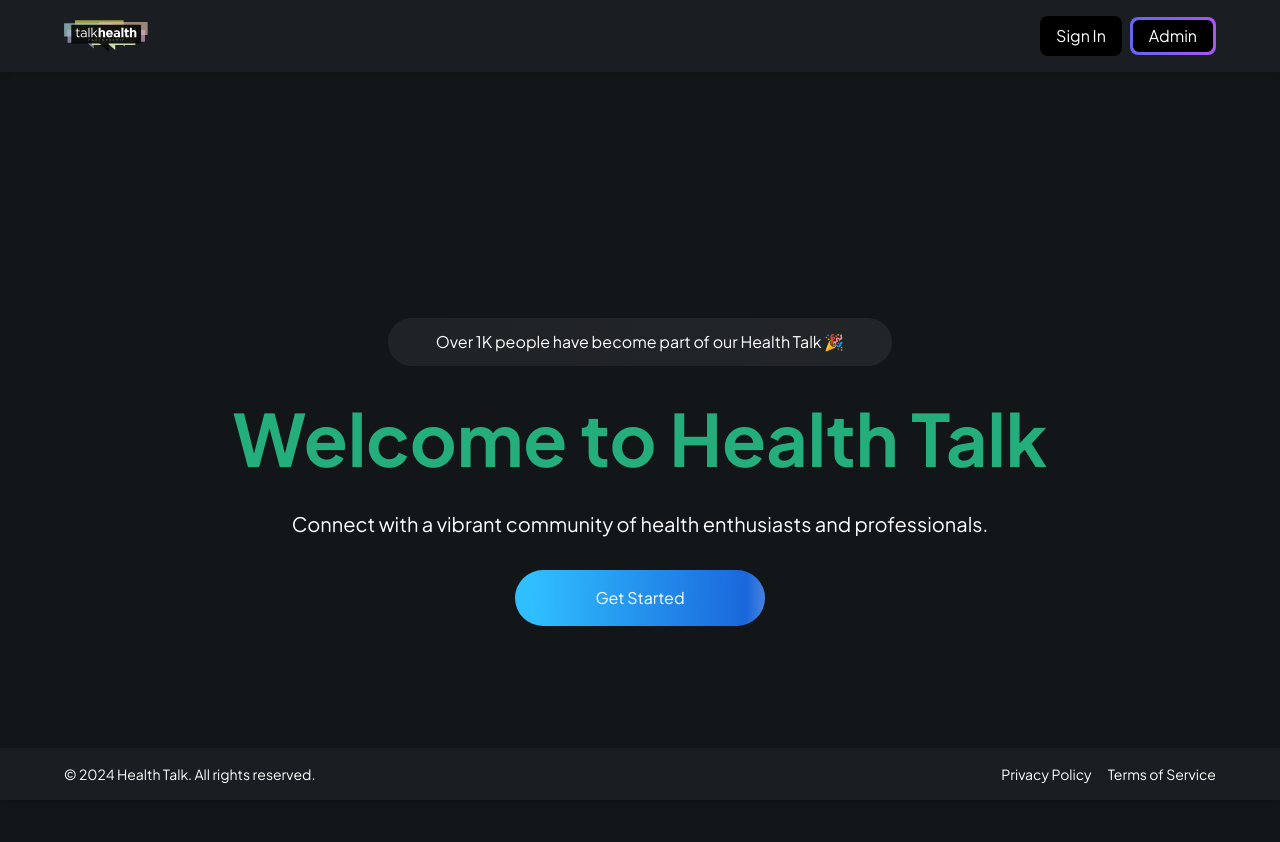
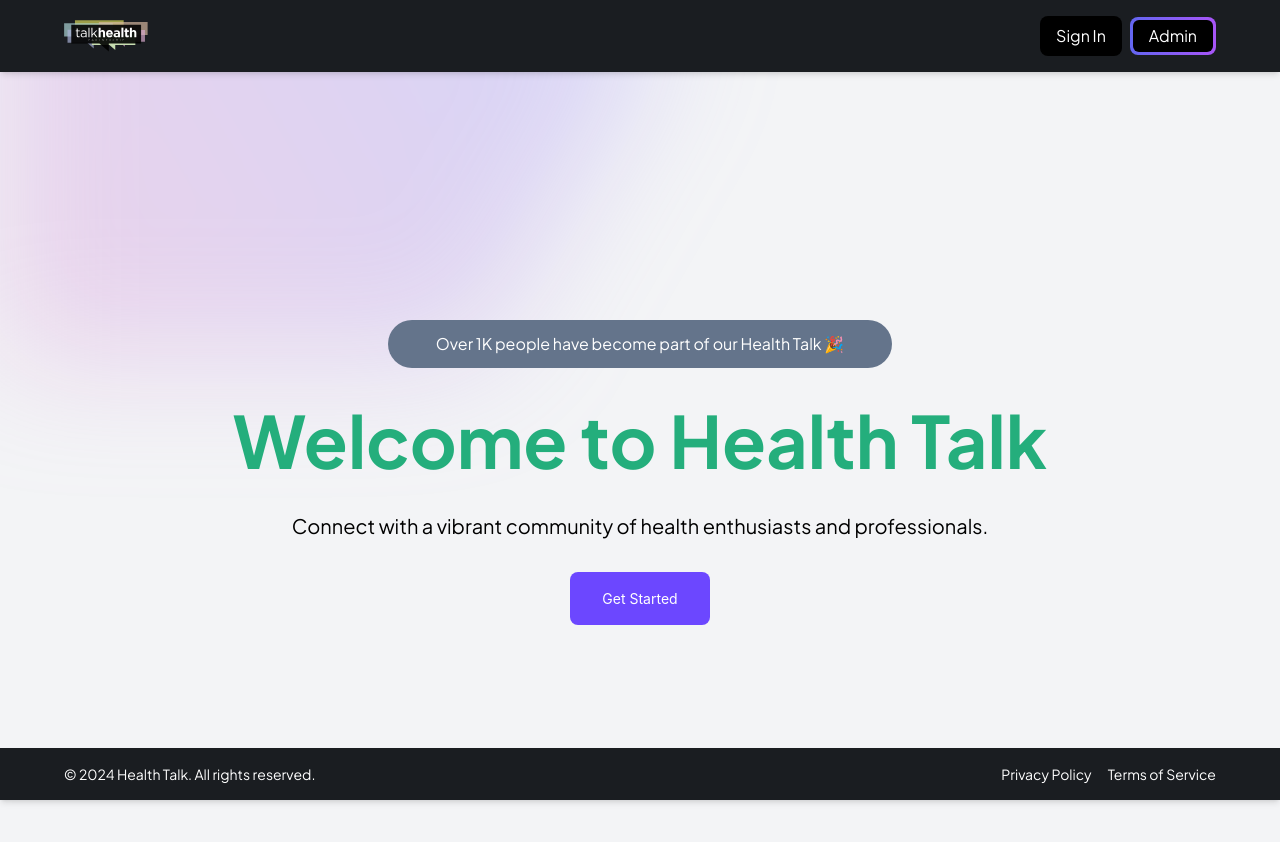
Before and after one commit to guilmola724/HealthCareTalk-APP, a Next.js app: page / in a window 1280 px wide. Shown: the top 842 px of the page. Built offline with nearby package versions, Linux system fonts and the light colour scheme; no server answers.

Commit message:
ui changes

```diff
--- a/app/globals.css
+++ b/app/globals.css
@@ -2,8 +2,53 @@
 @tailwind components;
 @tailwind utilities;
 
-/* ========================================== TAILWIND STYLES */
+
 @layer base {
+  :root {
+    --background: 0 0% 100%;
+    --foreground: 224 71.4% 4.1%;
+    --card: 0 0% 100%;
+    --card-foreground: 224 71.4% 4.1%;
+    --popover: 0 0% 100%;
+    --popover-foreground: 224 71.4% 4.1%;
+    --primary: 262.1 83.3% 57.8%;
+    --primary-foreground: 210 20% 98%;
+    --secondary: 220 14.3% 95.9%;
+    --secondary-foreground: 220.9 39.3% 11%;
+    --muted: 220 14.3% 95.9%;
+    --muted-foreground: 220 8.9% 46.1%;
+    --accent: 220 14.3% 95.9%;
+    --accent-foreground: 220.9 39.3% 11%;
+    --destructive: 0 84.2% 60.2%;
+    --destructive-foreground: 210 20% 98%;
+    --border: 220 13% 91%;
+    --input: 220 13% 91%;
+    --ring: 262.1 83.3% 57.8%;
+    --radius: 0.5rem;
+  }
+
+  .dark {
+    --background: 224 71.4% 4.1%;
+    --foreground: 210 20% 98%;
+    --card: 224 71.4% 4.1%;
+    --card-foreground: 210 20% 98%;
+    --popover: 224 71.4% 4.1%;
+    --popover-foreground: 210 20% 98%;
+    --primary: 263.4 70% 50.4%;
+    --primary-foreground: 210 20% 98%;
+    --secondary: 215 27.9% 16.9%;
+    --secondary-foreground: 210 20% 98%;
+    --muted: 215 27.9% 16.9%;
+    --muted-foreground: 217.9 10.6% 64.9%;
+    --accent: 215 27.9% 16.9%;
+    --accent-foreground: 210 20% 98%;
+    --destructive: 0 62.8% 30.6%;
+    --destructive-foreground: 210 20% 98%;
+    --border: 215 27.9% 16.9%;
+    --input: 215 27.9% 16.9%;
+    --ring: 263.4 70% 50.4%;
+  }
+
   /* Remove scrollbar */
   .remove-scrollbar::-webkit-scrollbar {
     width: 0px;
@@ -53,7 +98,7 @@
   }
 
   .sub-header {
-    @apply text-white text-18-bold md:text-24-bold;
+    @apply text-gray-600 text-18-bold md:text-24-bold;
   }
 
   .container {
@@ -87,7 +132,7 @@
   }
 
   .admin-main {
-    @apply flex flex-col items-center space-y-6 px-[5%] pb-12 xl:space-y-12 xl:px-12;
+    @apply flex flex-col items-center space-y-8 px-[5%] pb-12 xl:space-y-14 xl:px-12;
   }
 
   .admin-stat {
@@ -96,7 +141,7 @@
 
   /* ==== FORM */
   .radio-group {
-    @apply flex h-full flex-1 items-center gap-2 rounded-md border border-dashed border-dark-500 bg-dark-400 p-3;
+    @apply flex h-full flex-1 items-center gap-2 rounded-md border border-dashed border-dark-500 bg-white p-3;
   }
 
   .checkbox-label {
@@ -105,7 +150,7 @@
 
   /* ==== File Upload */
   .file-upload {
-    @apply text-12-regular flex cursor-pointer  flex-col items-center justify-center gap-3 rounded-md border border-dashed border-dark-500 bg-dark-400 p-5;
+    @apply text-12-regular flex cursor-pointer  flex-col items-center justify-center gap-3 rounded-md border border-dashed border-dark-500 bg-white p-5;
   }
 
   .file-upload_label {
@@ -181,9 +226,18 @@
     @apply text-[12px] leading-[16px] font-semibold;
   }
 
-  /* =====  SHADCN OVERRIDES */
+  .btn-primary{
+    background-color: #6c47ff;
+    color: #fff;
+    font-family: Inter, system-ui, sans-serif;
+    font-weight: 400;
+    font-size: 14px;
+    padding: 1rem 2rem;
+    text-align: center;
+    border-radius: 8px;
+  }
   .shad-primary-btn {
-    background-image: linear-gradient(76.35deg, #801ae6 15.89%, #a21ae6 89.75%);
+    background-image: linear-gradient(76.35deg, #6c47ff 15.89%, #6c47ff 89.75%);
     border-color: hsl(270, 60%, 52%);
     color: #fff;
     font-weight: 600
@@ -196,43 +250,45 @@
   }
 
   .shad-gray-btn {
-    @apply border border-dark-500 cursor-pointer bg-dark-400 text-white !important;
+    @apply border border-dark-500 cursor-pointer bg-white text-white !important;
   }
 
+
+/*
   .shad-input-label {
     @apply text-14-medium text-dark-700 !important;
   }
 
   .shad-input {
-    @apply bg-dark-400 placeholder:text-dark-600 text-white border-dark-500 h-11 focus-visible:ring-0 focus-visible:ring-offset-0 !important;
+    @apply flex h-9 w-full rounded-md border border-input bg-transparent px-3 py-1 text-sm shadow-sm transition-colors file:border-0 file:bg-transparent file:text-sm file:font-medium placeholder:text-muted-foreground focus-visible:outline-none focus-visible:ring-1 focus-visible:ring-ring disabled:cursor-not-allowed disabled:opacity-50;
   }
 
   .shad-input-icon {
-    @apply bg-dark-400 placeholder:text-dark-600 border-dark-500 h-11 focus-visible:ring-0 focus-visible:ring-offset-0 !important;
+    @apply bg-white placeholder:text-dark-600 border-dark-500 h-11 focus-visible:ring-0 focus-visible:ring-offset-0 !important;
   }
 
   .shad-textArea {
-    @apply bg-dark-400 placeholder:text-dark-600 border-dark-500 text-white focus-visible:ring-0 focus-visible:ring-offset-0 !important;
+    @apply bg-white placeholder:text-dark-600 border-dark-500 text-white focus-visible:ring-0 focus-visible:ring-offset-0 !important;
   }
 
   .shad-combobox-item {
     @apply data-[disabled=true]:pointer-events-none data-[disabled=true]:opacity-50 !important;
-  }
+  } */
 
   .shad-combobox-trigger {
     @apply h-11 !important;
   }
 
-  .shad-select-trigger {
-    @apply bg-dark-400  placeholder:text-dark-600 border-dark-500 text-white h-11 focus:ring-0 focus:ring-offset-0 !important;
-  }
+  /* .shad-select-trigger {
+    @apply bg-white  placeholder:text-dark-600 border-dark-500 text-white h-11 focus:ring-0 focus:ring-offset-0 !important;
+  } */
 
   .shad-select-content {
-    @apply bg-dark-400 border-dark-500 !important;
+    @apply bg-white border-dark-500 !important;
   }
 
   .shad-dialog {
-    @apply bg-dark-400 border-dark-500 !important;
+    @apply bg-white border-dark-500 !important;
   }
 
   .shad-dialog button {
@@ -247,13 +303,13 @@
     @apply rounded-lg overflow-hidden !important;
   }
 
-  .shad-table-row-header {
+  /* .shad-table-row-header {
     @apply border-b border-dark-400 text-light-200 hover:bg-transparent !important;
   }
 
   .shad-table-row {
     @apply border-b border-dark-400 text-light-200 !important;
-  }
+  } */
 
   .shad-otp {
     @apply w-full flex justify-between !important;
@@ -264,7 +320,7 @@
   }
 
   .shad-alert-dialog {
-    @apply space-y-5 bg-dark-400 border-dark-500 outline-none !important;
+    @apply space-y-5 bg-white border-dark-500 outline-none !important;
   }
 
   .shad-sheet-content button {
@@ -273,7 +329,7 @@
 
   /* =====  REACT PHONE NUMBER INPUT OVERRIDES */
   .input-phone {
-    @apply mt-2 h-11 rounded-md px-3 text-sm border bg-dark-400 placeholder:text-dark-600 border-dark-500 !important;
+    @apply mt-2 h-11 rounded-md px-3 text-sm border bg-white placeholder:text-dark-600 border-dark-500 !important;
   }
 
   /* =====  REACT DATE PICKER OVERRIDES */
@@ -317,16 +373,13 @@
 }
 
 .react-datepicker__input-container input {
-  background-color: #1a1d21 !important;
   width: 100%;
   outline: none;
-  color: #fff;
 }
 .card-container{
   box-shadow: rgba(132, 59, 206, 0.15) 0px 4px 24px;
   border-color: hsl(270, 45%, 24%);
   background-color: hsl(250, 24%, 9%);
-  border-radius: 8px
 }
 
 .react-datepicker__day--selected {
@@ -352,12 +405,26 @@
 .PhoneInputInput {
   outline: none;
   margin-left: 4px;
-  background: #1a1d21;
   font-size: 14px;
   font-weight: 500;
-  color: #fff;
 }
 
 .PhoneInputInput::placeholder {
   color: #1a1d21;
 }
+
+
+.cl-internal-180wb59:has(div:only-child) {
+  display: none !important;
+}
+
+.dev-banner {
+ display: none !important;
+}
+
+.cl-internal-ttumny{
+  background-color: #6c47ff !important;
+  border-color: #6c47ff !important;
+  color: #fff !important;
+  box-shadow: none !important;
+}
--- a/app/layout.tsx
+++ b/app/layout.tsx
@@ -35,13 +35,16 @@ export default function RootLayout({
       <ClerkProvider>
         <body
           className={cn(
-            "min-h-screen flex flex-col bg-dark-300 font-sans antialiased",
+            "min-h-screen flex flex-col bg-gray-100 font-sans antialiased",
             fontSans.variable
           )}
         >
+           <div className="absolute inset-x-0 -top-40 -z-10 transform-gpu overflow-hidden blur-3xl sm:-top-80" aria-hidden="true">
+            <div className="relative left-1/2 -z-10 aspect-[1155/678] w-[36.125rem] max-w-none -translate-x-1/2 rotate-[30deg] bg-gradient-to-tr from-[#ff80b5] to-[#9089fc] opacity-30 sm:left-[calc(50%-40rem)] sm:w-[72.1875rem]"></div>
+          </div>
           <Header />
           <main className="grow">
-            <ThemeProvider attribute="class" defaultTheme="dark">
+            <ThemeProvider attribute="class" defaultTheme="light">
               {children}
             </ThemeProvider>
           </main>
--- a/app/patients/[userId]/new-appointment/page.tsx
+++ b/app/patients/[userId]/new-appointment/page.tsx
@@ -10,13 +10,13 @@ const Appointment = async ({ params: { userId } }: SearchParamProps) => {
     <div className="flex h-screen max-h-screen">
       <section className="remove-scrollbar container my-auto">
         <div className="sub-container flex-1 justify-between">
-          <Image
+          {/* <Image
             src="/assets/icons/health-talk-logo.svg"
             height={1000}
             width={1000}
             alt="logo"
             className="mb-12 h-10 w-fit"
-          />
+          /> */}
 
           <AppointmentForm
             patientId={patient?.$id}
--- a/app/sign-in/[[...sign-in]]/page.jsx
+++ b/app/sign-in/[[...sign-in]]/page.jsx
@@ -3,7 +3,7 @@
 import { SignIn } from "@clerk/nextjs";
 
 const SignInPage = () => (
-  <div className="flex justify-center items-center min-h-screen bg-dark-300">
+  <div className="flex min-h-screen mt-4 justify-center">
     <SignIn />
   </div>
 );
--- a/app/sign-up/[[...sign-up]]/page.jsx
+++ b/app/sign-up/[[...sign-up]]/page.jsx
@@ -3,7 +3,7 @@
 import { SignUp } from "@clerk/nextjs";
 
 const SignUpPage = () => (
-  <div className="flex justify-center items-center min-h-screen bg-dark-300">
+  <div className="mt-4 flex min-h-screen justify-center">
     <SignUp />
   </div>
 );
--- a/app/welcome.tsx
+++ b/app/welcome.tsx
@@ -10,25 +10,10 @@ export const Welcome = () => {
   };
 
   return (
-    // <div className="flex min-h-screen flex-col items-center justify-center p-4">
-    //   <h1 className="mb-4 text-3xl font-bold">Welcome to Health Talk!</h1>
-    //   <p className="mb-8 text-lg">Your one-stop solution for managing healthcare appointments.</p>
-    //   <button
-    //     onClick={handleGetStarted}
-    //     className="rounded-lg bg-blue-500 px-6 py-2 text-white hover:bg-blue-600"
-    //   >
-    //     Get Started
-    //   </button>
-    // </div>
     <div className="flex min-h-screen flex-col items-center justify-center p-4">
       <div className="mx-auto flex w-full flex-col items-center space-y-8">
         <div
-          className="text-white max-w-4xl rounded-full px-12 py-3"
-          style={{
-            background:
-              "linear-gradient(91deg, rgba(206, 206, 206, 0.07) 9.41%, rgba(255, 255, 255, 0.07) 146.46%, rgba(2, 255, 255, 0.00) 204.33%, rgba(255, 19, 2, 0.07) 204.33%)",
-          }}
-        >
+          className="max-w-4xl rounded-full bg-slate-500 px-12 py-3 text-white">
           Over 1K people have become part of our Health Talk 🎉
         </div>
 
@@ -39,7 +24,7 @@ export const Welcome = () => {
           Welcome to Health Talk
         </h1>
 
-        <p className="text-xl text-white">
+        <p className="text-xl text-black">
           Connect with a vibrant community of health enthusiasts and professionals.
 
         </p>
@@ -47,12 +32,7 @@ export const Welcome = () => {
         <Link href="/sign-up">
           <button
             onClick={handleGetStarted}
-            className="rounded-full px-20 py-4 text-white"
-            style={{
-              background:
-                "linear-gradient(91deg, #2FBEFF 7.38%, #1A67DC 92.4%, rgba(255, 255, 255, 0.90) 126.21%, rgba(44, 189, 255, 0.29) 161.04%, rgba(38, 13, 192, 0.00) 224.67%, rgba(108, 84, 255, 0.00) 224.67%)",
-            }}
-          >
+            className="btn-primary">
             Get Started
           </button>
         </Link>
--- a/components/CustomFormField.tsx
+++ b/components/CustomFormField.tsx
@@ -46,7 +46,7 @@ const RenderInput = ({ field, props }: { field: any; props: CustomProps }) => {
   switch (props.fieldType) {
     case FormFieldType.INPUT:
       return (
-        <div className="flex rounded-md border border-dark-500 bg-dark-400">
+        <div className="flex rounded-md border border-dark-500 bg-white">
           {props.iconSrc && (
             <Image
               src={props.iconSrc}
@@ -60,7 +60,7 @@ const RenderInput = ({ field, props }: { field: any; props: CustomProps }) => {
             <Input
               placeholder={props.placeholder}
               {...field}
-              className="shad-input border-0"
+              className="shad-input"
             />
           </FormControl>
         </div>
@@ -107,7 +107,7 @@ const RenderInput = ({ field, props }: { field: any; props: CustomProps }) => {
       );
     case FormFieldType.DATE_PICKER:
       return (
-        <div className="flex rounded-md border border-dark-500 bg-dark-400">
+        <div className="flex rounded-md border border-dark-500 bg-white">
           <Image
             src="/assets/icons/calendar.svg"
             height={24}
--- a/components/forms/AppointmentForm.tsx
+++ b/components/forms/AppointmentForm.tsx
@@ -134,7 +134,7 @@ export const AppointmentForm = ({
         {type === "create" && (
           <section className="mb-12 space-y-4">
             <h1 className="header">New Appointment</h1>
-            <p className="text-dark-700">
+            <p className="text-dark-400">
               Request a new appointment in 10 seconds.
             </p>
           </section>
--- a/components/forms/RegisterForm.tsx
+++ b/components/forms/RegisterForm.tsx
@@ -104,8 +104,8 @@ const RegisterForm = ({ user }: { user: User }) => {
         className="flex-1 space-y-12"
       >
         <section className="space-y-4">
-          <h1 className="header">Welcome 👋</h1>
-          <p className="text-gray-50">Let us know more about yourself.</p>
+          <h1 className="header">Register Here 👋</h1>
+          <p className="text-gray-400">Let us know more about yourself.</p>
         </section>
 
         <section className="space-y-6">
```
Also changed, not shown: app/patients/[userId]/new-appointment/success/page.tsx (+2 -14 lines), app/patients/[userId]/register/page.tsx (+1 -16 lines).
